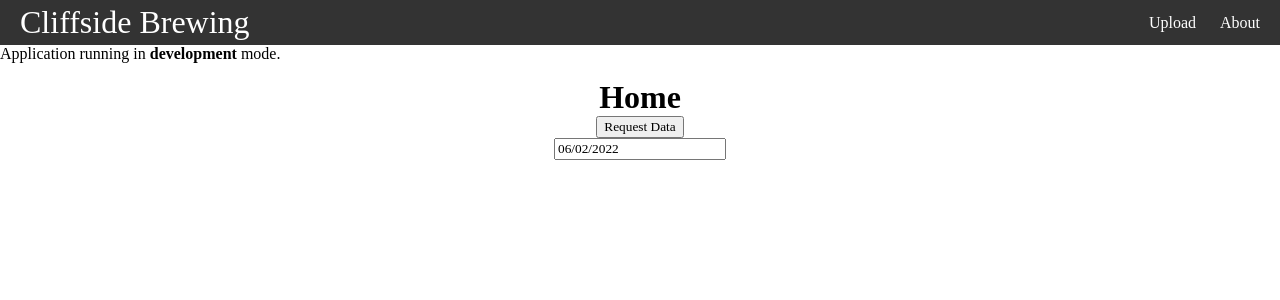
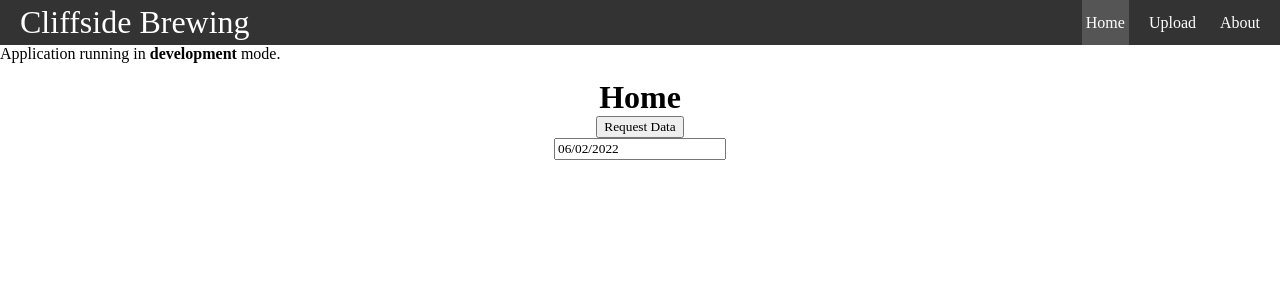
Before and after one commit to gaartok/sales-vis, a React (Create React App) app: page / in a window 1280 px wide. Shown: the top 300 px of the page. Built offline with nearby package versions, Linux system fonts and the light colour scheme; no server answers; a web font is replaced by a local one.

Commit message:
Add Home link to navbar

```diff
--- a/src/components/Navbar.js
+++ b/src/components/Navbar.js
@@ -7,6 +7,7 @@ export default function Navbar() {
         Cliffside Brewing
       </Link>
       <ul>
+        <CustomLink to="/">Home</CustomLink>
         <CustomLink to="/upload">Upload</CustomLink>
         <CustomLink to="/about">About</CustomLink>
       </ul>
```
